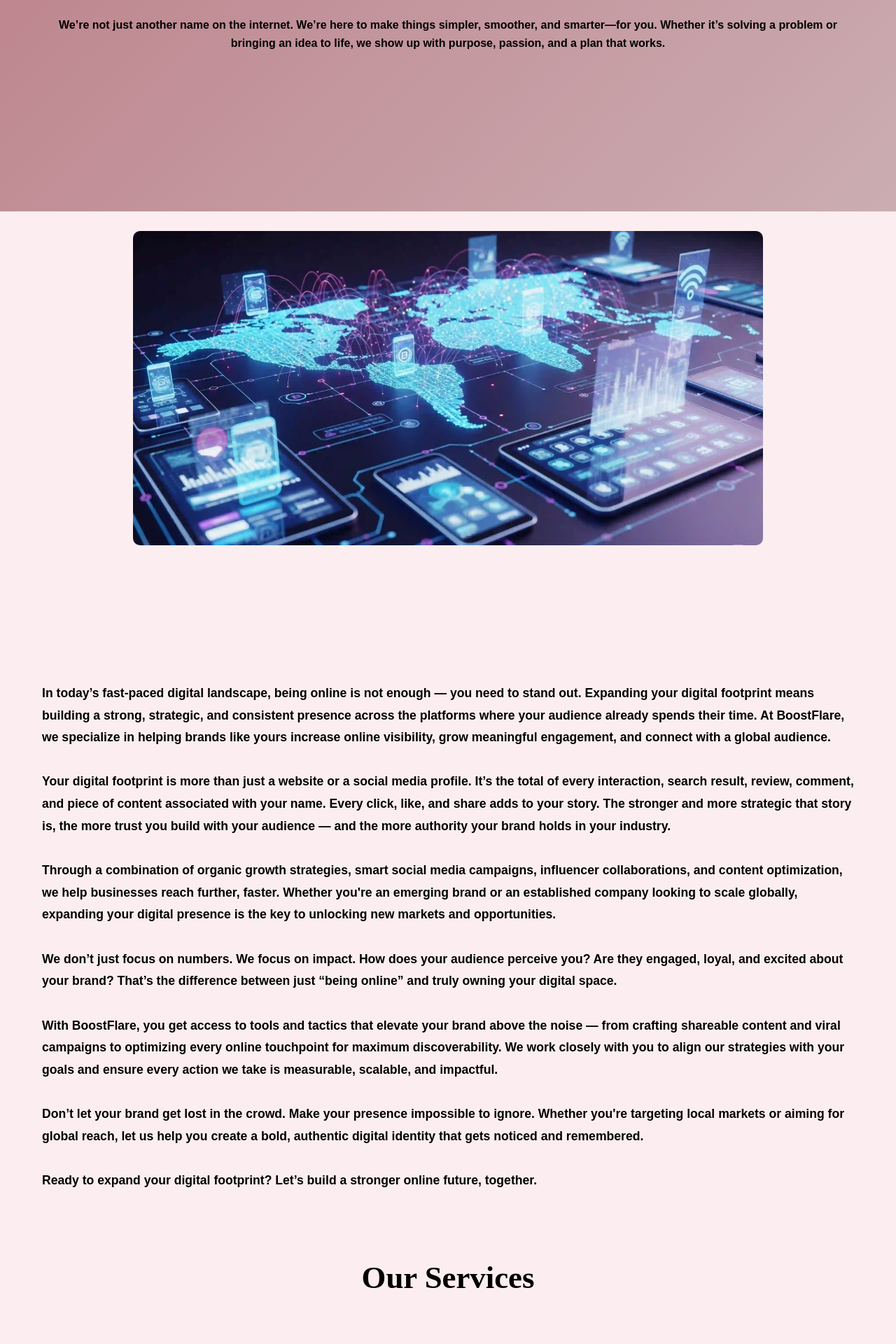
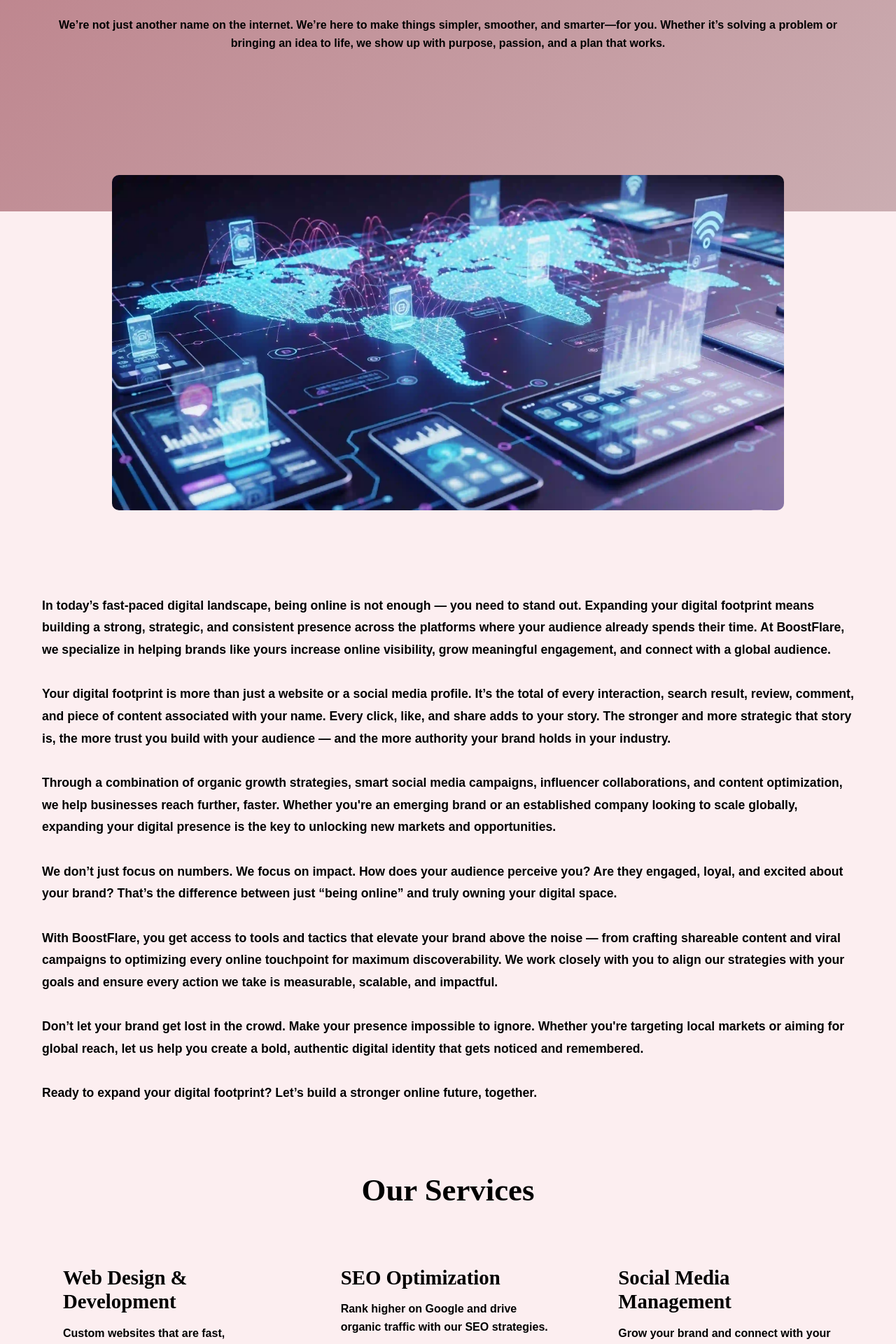
Before and after one commit to candra2012/BoostFlare, a Jekyll site: the page built from index.html, in a window 1280 px wide. Shown: the part 598-2518 px from the top of the page at 70% size. Built offline with Jekyll 4.4.1, drawn with Linux system fonts in a browser that asks for light colours.

Commit message:
Update style.css

```diff
--- a/assets/css/style.css
+++ b/assets/css/style.css
@@ -392,12 +392,14 @@
   }
 }
 
-/* === Zigzag Scroll Reveal Style === */
+
+/* === Zigzag Section Styles === */
 .zigzag-section {
   display: flex;
   flex-direction: column;
   align-items: center;
-  margin: 100px 0;
+  text-align: center;
+  margin: 80px 0;
   opacity: 0;
   transform: translateY(50px);
   transition: opacity 0.8s ease-out, transform 0.8s ease-out;
@@ -408,77 +410,32 @@
   transform: translateY(0);
 }
 
+.zigzag-content {
+  max-width: 1000px;
+  margin: 0 auto;
+  padding: 0 20px;
+}
+
 .zigzag-img {
   max-width: 100%;
   height: auto;
   object-fit: contain;
   border-radius: 10px;
-  margin-bottom: 30px;
-      }
+  margin-bottom: 25px;
+}
 
 .zigzag-text {
-  text-align: center;
-  max-width: 800px;
   font-size: 1.1em;
+  line-height: 1.8;
   color: white;
-  font-weight: 500;
-  line-height: 1.8;
-  padding: 0 20px;
+  font-weight: 400;
 }
 
-.from-left {
-  transform: translateX(-100px);
-}
-
-.from-right {
-  transform: translateX(100px);
-}
-
-.visible.from-left,
-.visible.from-right {
-  transform: translateX(0);
-}
-
-/* Zigzag Animasi Section */
-.zigzag-section {
-  padding: 60px 20px;
-  text-align: center;
-  opacity: 0;
-  transform: translateY(50px);
-  transition: all 0.8s ease;
-}
-
-.zigzag-section.visible {
-  opacity: 1;
-  transform: translateY(0);
-}
-
-.zigzag-content {
-  max-width: 900px;
-  margin: 0 auto;
-}
-
-.zigzag-img {
-  max-width: 100%;
-  width: 100%;
-  height: auto;
-  object-fit: contain;
-  border-radius: 10px;
-  margin-bottom: 20px;
-}
-
-.zigzag-section p {
-  font-size: 1.1em;
-  line-height: 1.7em;
-  color: white;
-}
-
-/* Zigzag masuk kiri */
+/* Alternating animations */
 .zigzag-left {
   transform: translateX(-50px);
 }
 
-/* Zigzag masuk kanan */
 .zigzag-right {
   transform: translateX(50px);
 }
```
